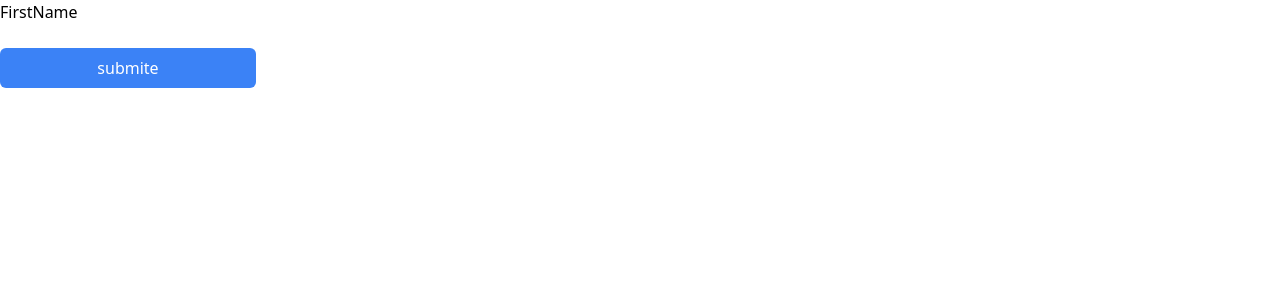
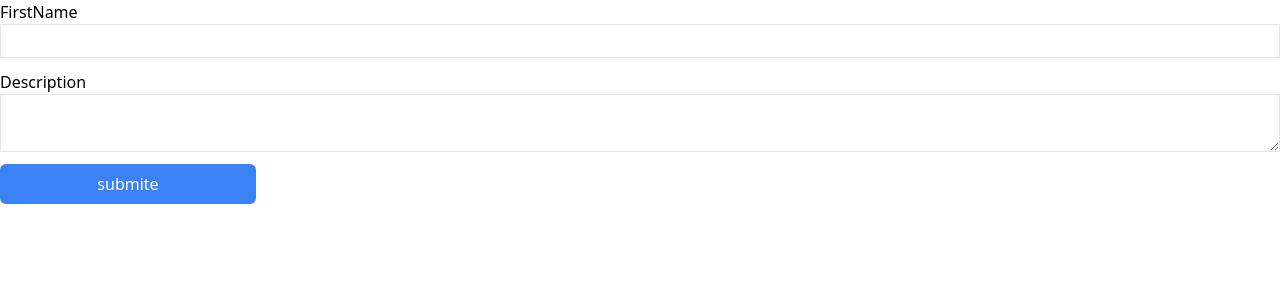
Before and after one commit to aeinmananni/formik, a React (Vite) app: page / in a window 1280 px wide. Shown: the top 300 px of the page. Built offline with nearby package versions, Linux system fonts and the light colour scheme.

Commit message:
add exp components

```diff
--- /dev/null
+++ b/src/components/custom/element/formik-textarea.tsx
@@ -0,0 +1,25 @@
+import { ErrorMessage, Field } from "formik";
+import { forwardRef, TextareaHTMLAttributes } from "react";
+
+type FormikTextAreaProps = {
+  errorsName?: string;
+  label?: string;
+} & TextareaHTMLAttributes<HTMLTextAreaElement>;
+
+const FormikTextArea = forwardRef<HTMLTextAreaElement, FormikTextAreaProps>(
+  ({ errorsName, label, ...props }, ref) => {
+    return (
+      <div className="flex flex-col">
+        <label>{label}</label>
+        <Field as="textarea" ref={ref} {...props} />
+        <ErrorMessage
+          className="text-red-500"
+          name={`${errorsName}`}
+          component={"div"}
+        />
+      </div>
+    );
+  }
+);
+
+export default FormikTextArea;
--- a/src/components/custom/formik-container.tsx
+++ b/src/components/custom/formik-container.tsx
@@ -1,12 +1,14 @@
+/* eslint-disable @typescript-eslint/no-unused-vars */
 import { Formik, Form } from "formik";
 import * as Yup from "yup";
 import Button from "../../UI/button";
 import FormikControl from "./formik-control";
 
 const FormikContainer = () => {
-  const initailValues = { firstName: "" };
+  const initailValues = { firstName: "", exp: "" };
   const validationSchemas = Yup.object({
-    firstName: Yup.string().required("Required !"),
+    firstName: Yup.string().required("Required FirstName!"),
+    exp: Yup.string().required("Required Exp"),
   });
 
   const onSubmite = (values: { firstName: string }) => {
@@ -14,19 +16,28 @@ const FormikContainer = () => {
   };
   return (
     <Formik
-      className="flex justify-center items-center w-full p-5"
+      className="flex justify-center items-center w-full p-5 "
       onSubmit={onSubmite}
       initialValues={initailValues}
       validationSchema={validationSchemas}
     >
-      {(formik) => (
-        <Form>
+      {(_formik) => (
+        <Form className="flex flex-col gap-3">
           <FormikControl
             control="input"
             type="text"
             name="firstName"
             label={"FirstName"}
             errorsName="firstName"
+            className="border py-1 px-1"
+          />
+          <FormikControl
+            control="textarea"
+            type="text"
+            name="exp"
+            label={"Description"}
+            errorsName="exp"
+            className="border py-1 px-1"
           />
           <Button
             className="bg-blue-500 text-white py-2 px-1 rounded-md w-1/5"
--- a/src/components/custom/formik-control.tsx
+++ b/src/components/custom/formik-control.tsx
@@ -1,17 +1,28 @@
-import { InputHTMLAttributes } from "react";
+import { InputHTMLAttributes, TextareaHTMLAttributes } from "react";
 import FormikInput from "./element/formik-input";
+import FormikTextArea from "./element/formik-textarea";
 
 type FormikControlProps = {
   control?: "input" | "textarea" | "select" | "radio" | "checkbox";
   errorsName?: string;
   label?: string;
-} & InputHTMLAttributes<HTMLInputElement>;
+} & (
+  | InputHTMLAttributes<HTMLInputElement>
+  | TextareaHTMLAttributes<HTMLTextAreaElement>
+);
 
 const FormikControl = ({ control, ...props }: FormikControlProps) => {
   switch (control) {
     case "input":
-      return <FormikInput {...props} />;
+      return (
+        <FormikInput {...(props as InputHTMLAttributes<HTMLInputElement>)} />
+      );
     case "textarea":
+      return (
+        <FormikTextArea
+          {...(props as TextareaHTMLAttributes<HTMLTextAreaElement>)}
+        />
+      );
     case "select":
     case "radio":
     case "checkbox":
```
